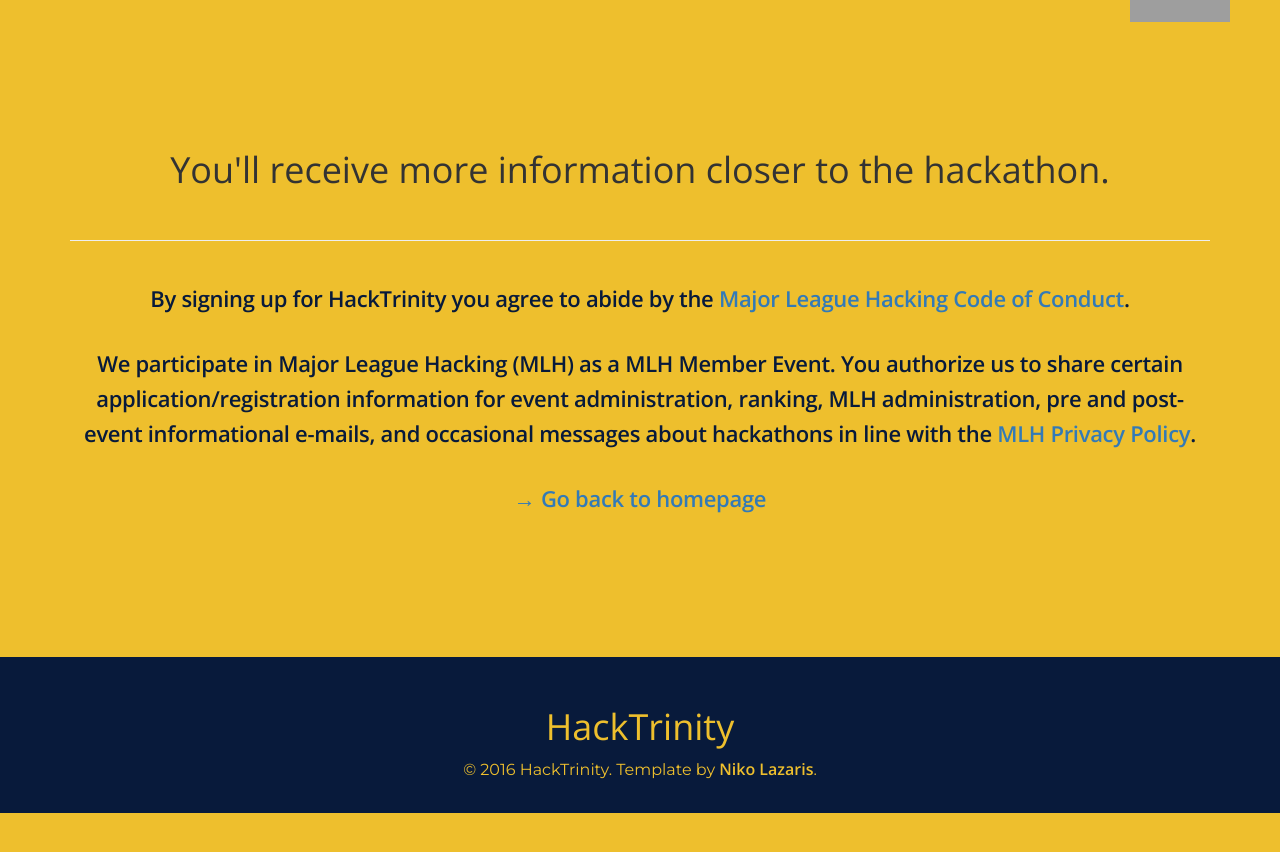
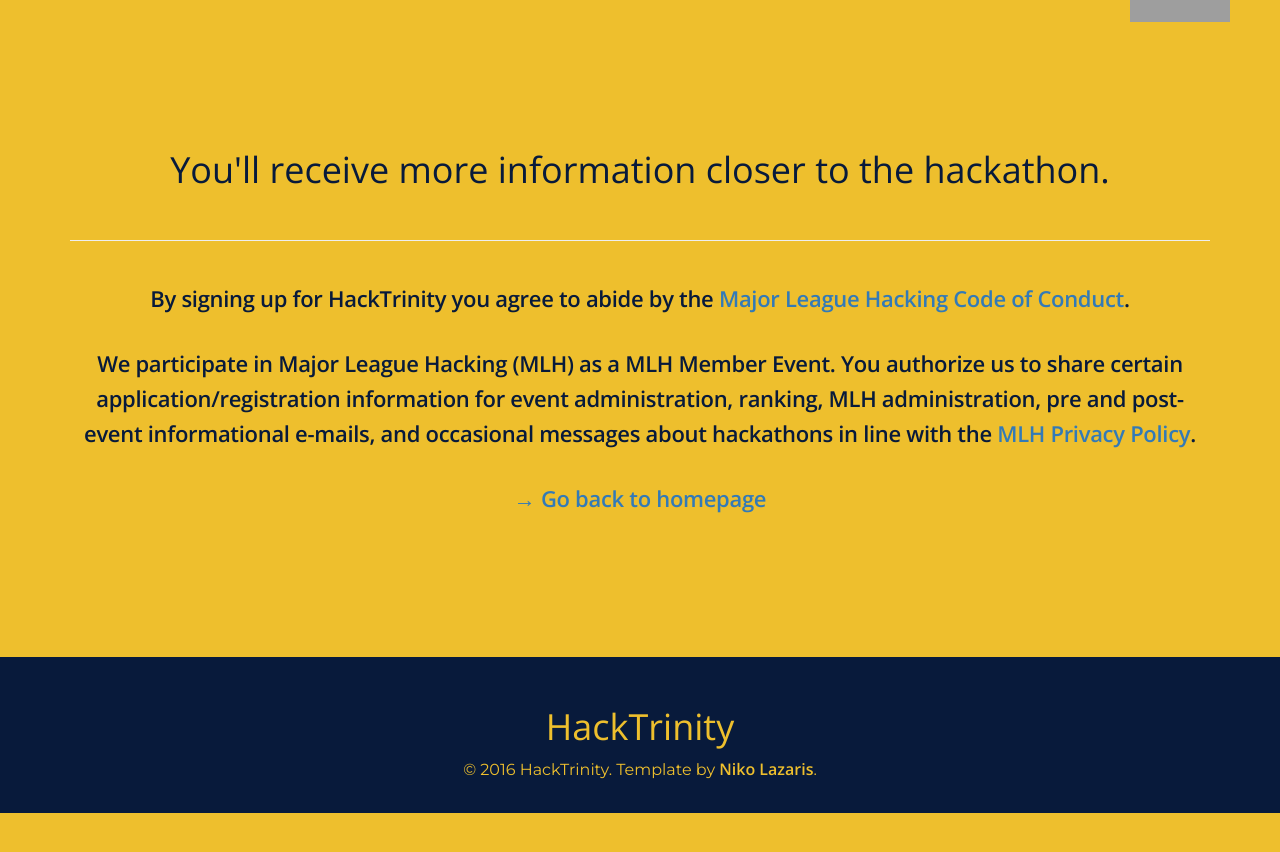
Before and after one commit to trinityhackathon/trinityhackathon.github.io, a Jekyll site: the page built from success.html, in a window 1280 px wide. Shown: the top 852 px of the page. Built offline with Jekyll 4.4.1, drawn with Linux system fonts in a browser that asks for light colours; nearby versions of some CDN libraries; grey boxes are pictures that could not be loaded.

Commit message:
Update original.css

```diff
--- a/css/original.css
+++ b/css/original.css
@@ -51,6 +51,7 @@
 .hero {
   background-color: #081A3B;
   min-height: 110vh;
+  color: #eebf2d;
 }
 
 .hero img {
@@ -127,6 +128,7 @@
   background-color: #eebf2d;
   padding: 130px 0;
   position: relative;
+  color: #081A3B;
 }
 
 .about p {
```
